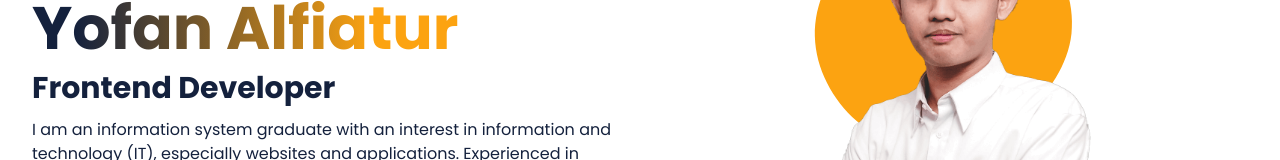
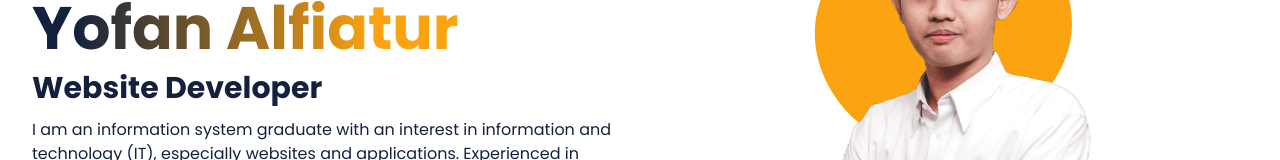
Before and after one commit to yofanalfiatur/portfolio-vite, a React (Vite) app: page / in a window 1280 px wide. Shown: the part 273-433 px from the top of the page. Built offline with nearby package versions, Linux system fonts and the light colour scheme.

Commit message:
update : data position

```diff
--- a/src/constants/data.js
+++ b/src/constants/data.js
@@ -13,7 +13,7 @@ import { GrDocumentText } from "react-icons/gr";
 
 export const identity = {
   name: "Yofan Alfiatur",
-  position: "Frontend Developer",
+  position: "Website Developer",
   region: "Central Java, Indonesia",
   description:
     "I am an information system graduate with an interest in information and technology (IT), especially websites and applications. Experienced in creating websites, both static and dynamic.",
@@ -431,8 +431,8 @@ export const project = [
     ],
     // repository: "https://github.com/yofanalfiatur/portfolio-vite",
     link: "https://woodenloka.store/",
-    },
-    {
+  },
+  {
     name: "Bakpiaku",
     description:
       "This website showcases the Bakpiaku product catalog using Bricks Builder as the main page builder, and utilizes the WPCodeBox plugin for CSS or SCSS styling. Also using ACF Pro for creating product post types and fields for global content settings.",
```
